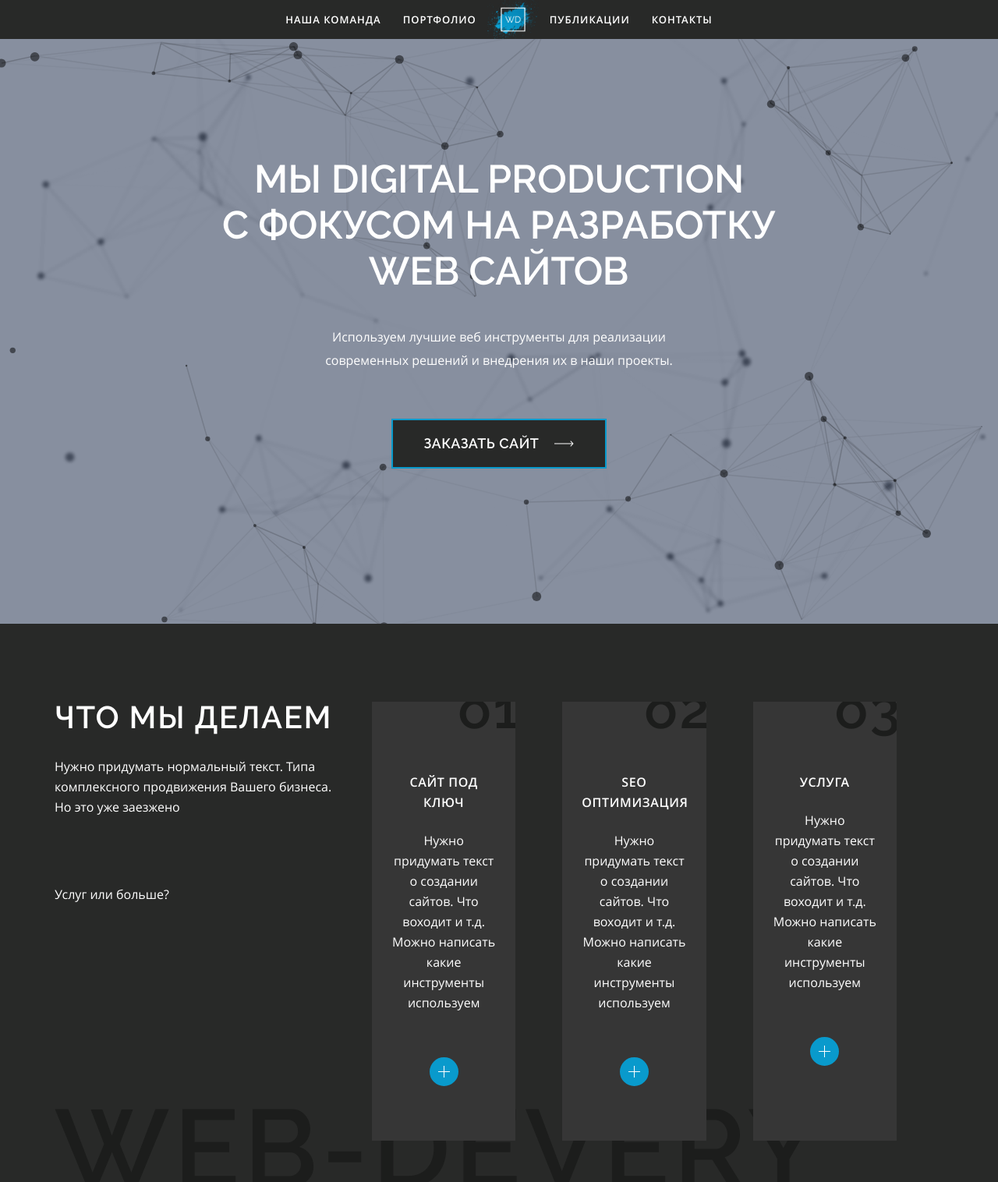
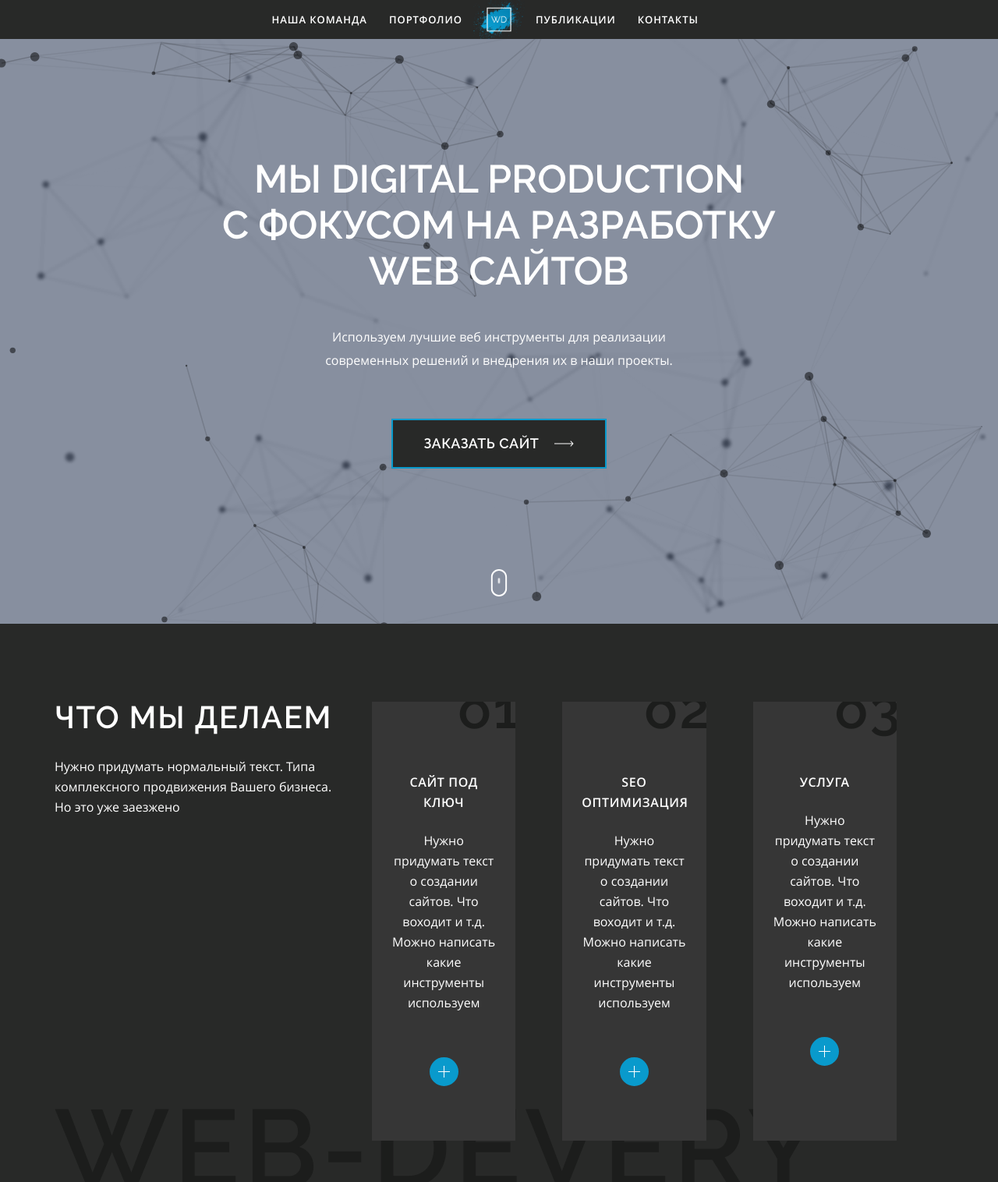
Before and after one commit to webdevery/webdevery, a plain HTML site: page index.html in a window 1280 px wide. Shown: the top 1516 px of the page at 78% size. Drawn offline with Linux system fonts and the light colour scheme; animation ran at ten frames a second.

Commit message:
Правки по стрелочке Down

```diff
--- a/css/animation.less
+++ b/css/animation.less
@@ -18,3 +18,11 @@
         transform: translate3d(0,-4px,0)
     }
 }
+@keyframes scroll{
+    0%{
+        transform: translateY(0);
+    }
+    100%{
+        transform: translateY(6px);
+    }
+}
--- a/css/style.less
+++ b/css/style.less
@@ -47,6 +47,14 @@
           color: rgba(255, 255, 255, 0.7);
         }
       }
+    }
+    &-left,&-right{
+      width: ~"calc((100% - 66px)/2)";
+      display: flex;
+      align-items: center;
+    }
+    &-left{
+      justify-content: flex-end;
     }
   }
   .logo {
@@ -162,17 +170,33 @@
     }
     &-btn{
       pointer-events: auto;
+      &:hover{
+        i{
+          transform: translateX(10px);
+        }
+      }
       i{
+        transition: all 0.3s;
         margin-left: 20px;
       }
     }
     .goto-down {
       position: absolute;
-      right: 40px;
+      left: 50%;
+      transform: translateX(-50%);
       bottom: 30px;
-      animation: bounce 4s;
-      animation-direction: normal;
-      animation-iteration-count: infinite;
+      pointer-events: none;
+      transition: all 0.6s;
+      &.hide{
+        opacity: 0;
+      }
+      svg{
+        #whell{
+          animation-name: scroll;
+          animation-duration: 1s;
+          animation-iteration-count: infinite;
+        }
+      }
     }
   }
   .doing{
@@ -216,16 +240,6 @@
         line-height: 26px;
         color: #FFFFFF;
       }
-      a{
-        font-family: Open Sans;
-        font-style: normal;
-        font-weight: normal;
-        font-size: 16px;
-        line-height: 26px;
-        color: #FFFFFF;
-        margin-top: 70px;
-        display: inline-block;
-      }
     }
     &-list{
       margin-left: -30px;
@@ -243,6 +257,7 @@
       text-align: center;
       padding: 90px 25px 70px 25px;
       overflow: hidden;
+      transition:box-shadow 0.3s;
       .item{
         &-num{
           font-family: Raleway;
@@ -283,6 +298,7 @@
         }
       }
       &:hover{
+        box-shadow: 0px 10px 50px rgba(0, 0, 0, 0.3);
         &:hover {
           .item-plus{
             border: 2px solid #FFFFFF;
--- a/index.html
+++ b/index.html
@@ -2,25 +2,29 @@
 <html lang="ru">
   <head>
     <meta charset="UTF-8" />
-    <link rel="shortcut icon" href="favicon.jpg" type="image/jpeg">
+    <link rel="shortcut icon" href="favicon.jpg" type="image/jpeg" />
     <meta name="viewport" content="width=device-width, initial-scale=1.0" />
     <title>WebDevery - Digital Production</title>
     <link rel="stylesheet" href="libs/swiper/swiper.min.css" />
-    <link rel="stylesheet" href="libs/fancybox/fancybox.min.css">
+    <link rel="stylesheet" href="libs/fancybox/fancybox.min.css" />
     <link rel="stylesheet" href="css/style.css" />
   </head>
   <body>
     <div class="wrapper">
-      <div class="header black" >
+      <div class="header">
         <div class="header-menu">
-          <a href="workers.html" class="menu-item">Наша команда</a>
-          <a href="portfolio.html" class="menu-item">портфолио</a>
-          <a href="/"  class="logo">
+          <div class="header-menu-left">
+            <a href="workers.html" class="menu-item">Наша команда</a>
+            <a href="portfolio.html" class="menu-item">портфолио</a>
+          </div>
+          <a href="/" class="logo">
             <!-- <span class="logo-text">WebDevery</span> -->
             <span class="logo-img"></span>
           </a>
-          <a href="news.html" class="menu-item">публикации</a>
-          <a href="contacts.html" class="menu-item">Контакты</a>
+          <div class="header-menu-right">
+            <a href="news.html" class="menu-item">публикации</a>
+            <a href="contacts.html" class="menu-item">Контакты</a>
+          </div>
         </div>
       </div>
       <div class="page" id="page">
@@ -31,7 +35,8 @@
           </div>
           <div class="banner-content">
             <h1>
-              Мы digital production <br> с фокусом на разработку web сайтов
+              Мы digital production <br />
+              с фокусом на разработку web сайтов
             </h1>
             <p>
               Используем лучшие веб инструменты для реализации современных
@@ -41,9 +46,12 @@
               Заказать сайт <i class="icon-str-r-white"></i>
             </a>
           </div>
-          <a href="#second-block" class="goto-down"
-            ><i class="icon-str-down"></i
-          ></a>
+          <div class="goto-down">
+            <svg width="21" height="35" viewBox="0 0 21 35" fill="none" xmlns="http://www.w3.org/2000/svg">
+              <path d="M10.4728 0C4.796 0 0.177734 4.61826 0.177734 10.295V24.705C0.177734 30.3817 4.796 35 10.4728 35C16.1495 35 20.7678 30.3817 20.7678 24.705V10.295C20.7678 4.61826 16.1495 0 10.4728 0ZM18.6679 24.705C18.6679 29.2236 14.9914 32.9001 10.4728 32.9001C5.9541 32.9001 2.27765 29.2236 2.27765 24.705V10.295C2.27765 5.77637 5.9541 2.09991 10.4728 2.09991C14.9914 2.09991 18.6679 5.77637 18.6679 10.295V24.705Z" fill="white"/>
+              <path id="whell" d="M10.4731 6.96252C9.89307 6.96252 9.4231 7.4325 9.4231 8.01248V12.8452C9.4231 13.4249 9.89307 13.8951 10.4731 13.8951C11.0528 13.8951 11.523 13.4249 11.523 12.8452V8.01248C11.523 7.4325 11.053 6.96252 10.4731 6.96252Z" fill="white"/>
+              </svg>
+            </div>
         </div>
         <div class="doing">
           <div class="doing-text">
@@ -51,11 +59,9 @@
               Что мы делаем
             </h2>
             <p>
-              Нужно придумать нормальный текст. Типа комплексного продвижения Вашего бизнеса. Но это уже заезжено
+              Нужно придумать нормальный текст. Типа комплексного продвижения
+              Вашего бизнеса. Но это уже заезжено
             </p>
-            <a href="">
-              Услуг или больше?
-            </a>
           </div>
           <div class="doing-list">
             <a href="" class="doing-item">
--- a/js/main.js
+++ b/js/main.js
@@ -85,8 +85,11 @@ var custom = {
         doing:function(scrollTop){
             if(scrollTop>$(window).height()){
                 $('.goto-up').addClass('show')
+                $('.goto-down').addClass('hide')
+
             }else{
                 $('.goto-up').removeClass('show')
+                $('.goto-down').removeClass('hide')
             }
         },
         events:function(){
```
Also changed, not shown: portfolio.html (+9 -5 lines), css/animation.css, css/style.css.
